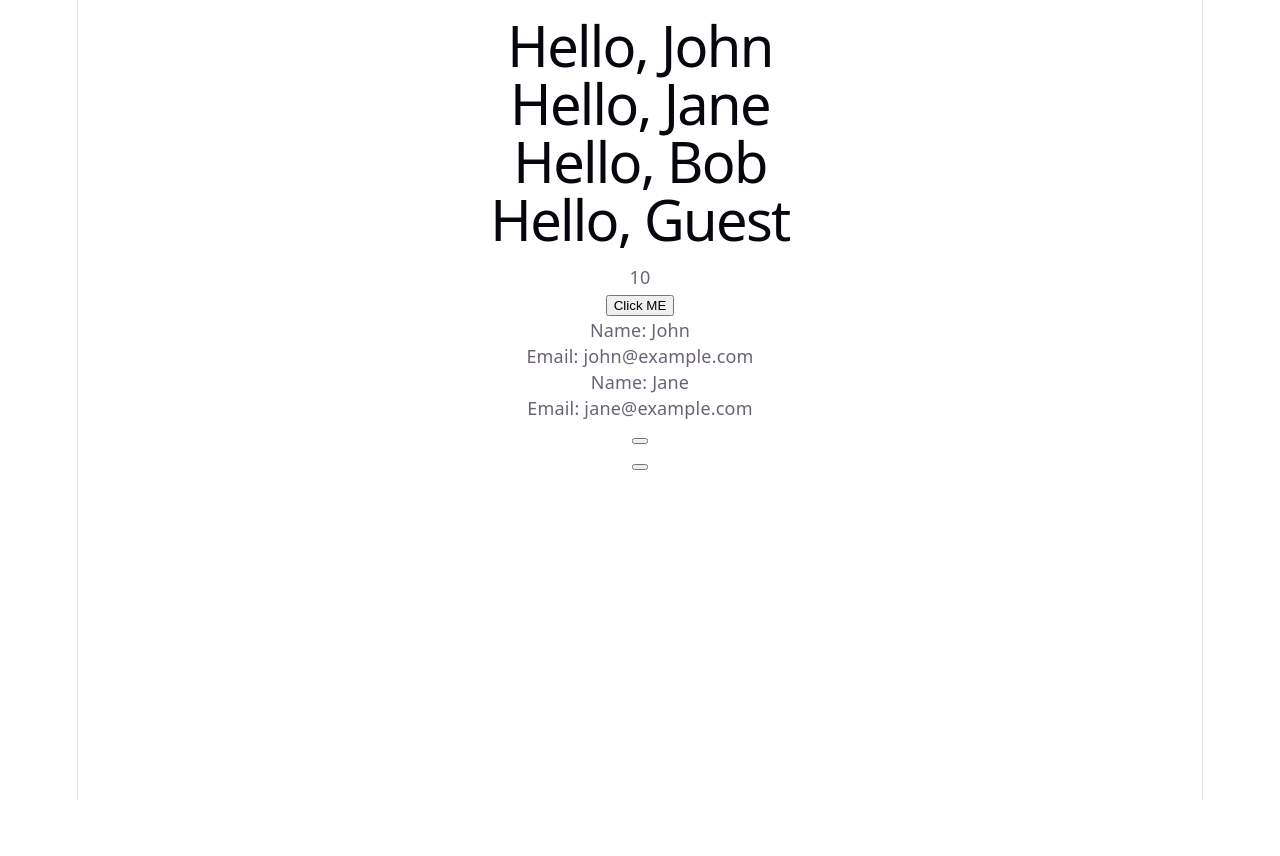
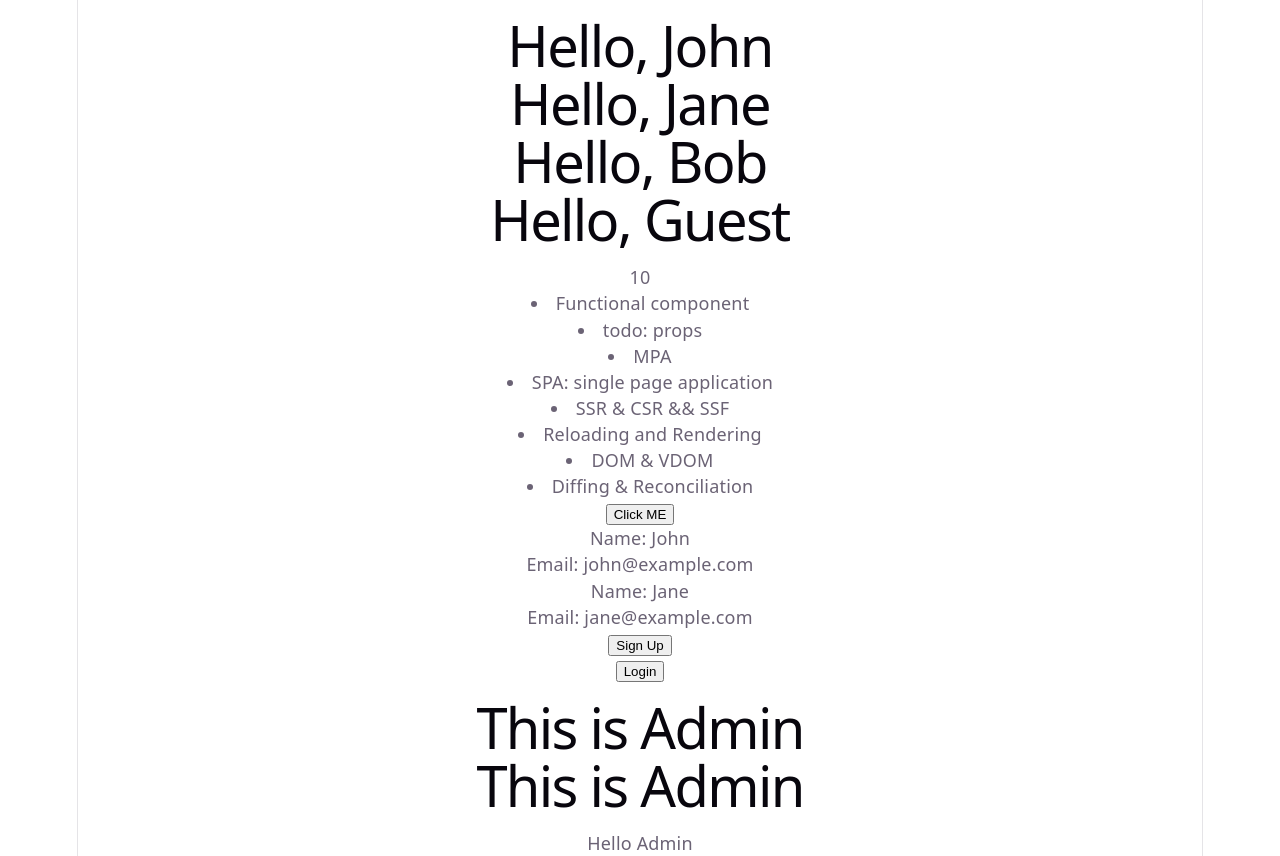
Before and after one commit to Sanjog-up/teams_react, a React (Vite) app: page / in a window 1280 px wide. Before the commit the page ends 800 px from the top, so only its background shows below. Built offline with nearby package versions, Linux system fonts and the light colour scheme.

Commit message:
add: conditional rendering

```diff
--- a/src/App.jsx
+++ b/src/App.jsx
@@ -20,6 +20,7 @@ let onSignUpClick = () => {
 let onLoginClick = () => {
   console.log("Login ")
 }
+const isAdmin = true;
   return (
     <main>
       <Greet name="John" age = {26} />
@@ -27,17 +28,39 @@ let onLoginClick = () => {
       <Greet name="Bob" age = {35} />
       <Greet />
       <p>{x}</p>
+      <li>Functional component</li>
+      <li>todo: props</li>
       {/* <li>JSX: js extended syntax for xml</li> */}
+      <li>MPA</li>
+      <li>SPA: single page application</li>
+      <li>SSR & CSR && SSF</li>
+      <li>Reloading and Rendering</li>
+
+      <li>DOM & VDOM</li>
+      <li>Diffing & Reconciliation</li>
+      {/* react copies a lightweight version of the DOM that is called the virtual DOM if a react component is changed it updates the virtual DOM old and new  and then compares it with the actual DOM that is called diffing then changing or updating in actual DOM is reconciliation or rerendering */}
+      {/* Conditional rendering  */}
+
       <button onClick={onClick}>Click ME</button>
+      {/* user profile */}
     <UserProfile user = {user} />
     <UserProfile user = {{ name: "Jane", email: "jane@example.com" }} />
     {/* {UserProfile()} */}
-    <Button Label= {"Sign Up"} onClick={onSignUpClick}/> <br />
-    <Button Label= {"Login"} onClick={onLoginClick}/>
-
+    <Button label= {"Sign Up"} onClick={onSignUpClick}/> <br />
+    <Button label= {"Login"} onClick={onLoginClick}/>
+    {isAdmin ? <Admin /> : <User />}
+    {isAdmin && <Admin />}
+    <p>{isAdmin ? "Hello Admin" : "Hello User"}</p>
     </main>
   );
 
 }
 
+const Admin = () => {
+  return <h1>This is Admin</h1>
+}
+
+const User = () => {
+  return <h1>This is User</h1>
+}
 export default App;
--- a/src/components/button.jsx
+++ b/src/components/button.jsx
@@ -1,7 +1,7 @@
-const button = ({label, onClick}) => {
+const Button = ({label, onClick}) => {
   return (
     <button onClick={onClick}>{label}</button>
 
   )
 }
-export default button;
+export default Button;
```
